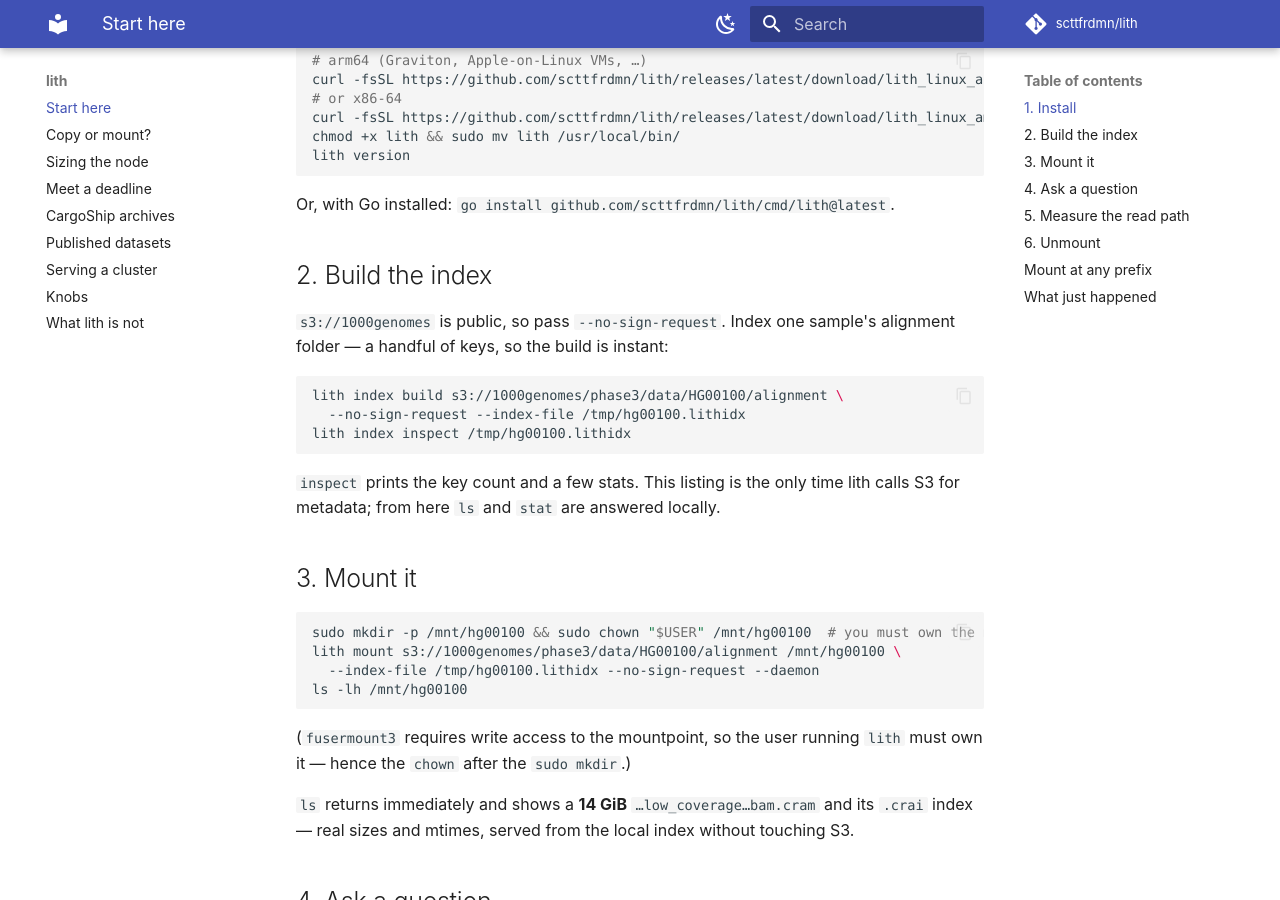
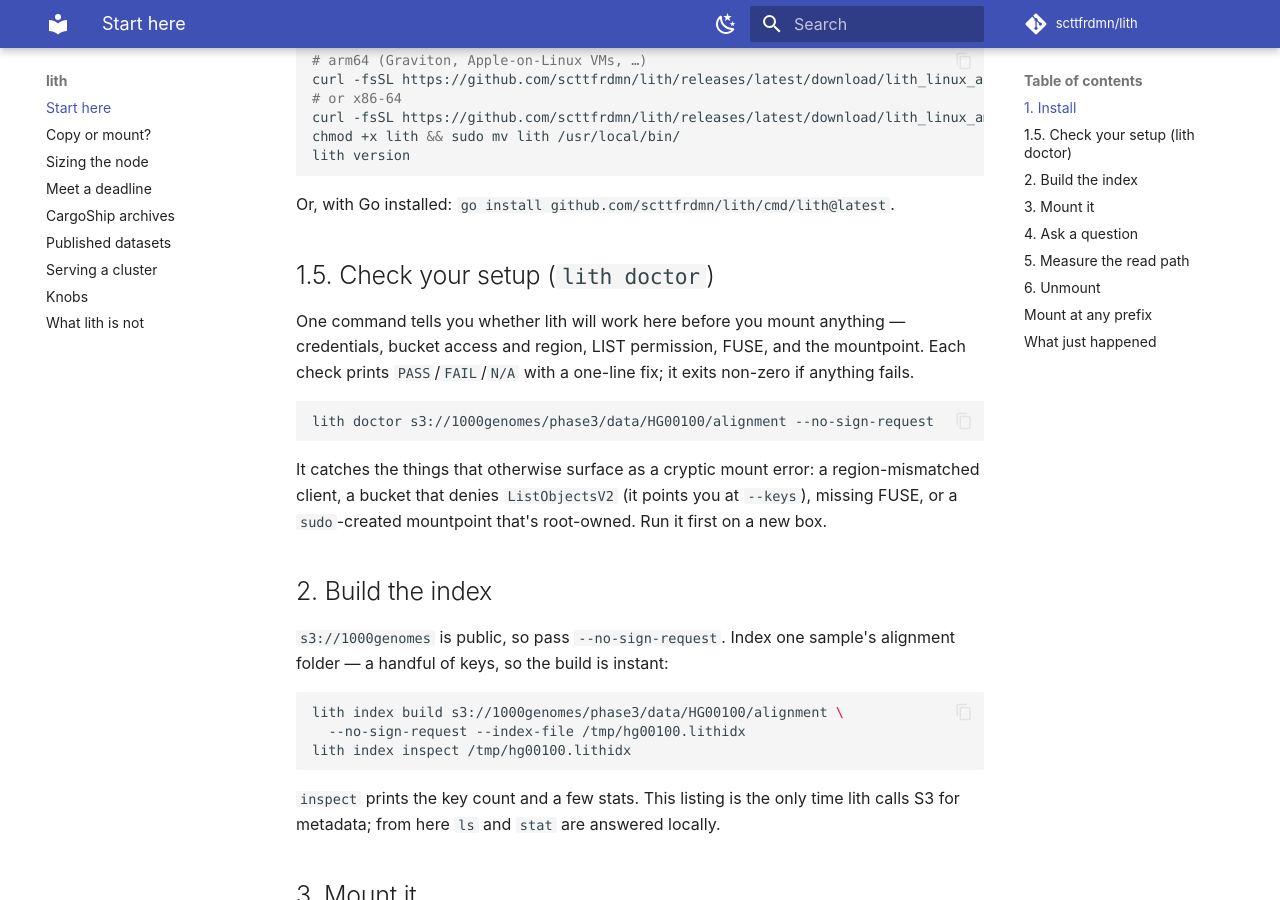
Before and after one commit to scttfrdmn/lith, an MkDocs documentation site: the page built from docs/index.md, in a window 1280 px wide and 900 px high, scrolled down 441 px. Built offline with MkDocs 1.6.1 and Material for MkDocs 9.7.7, drawn with Linux system fonts in a browser that asks for light colours; comment, search, counter and statistics services are not loaded.

Commit message:
docs: add lith doctor as the Start-here pre-flight step (#180) (#188)
The five-minute path (M12 Step 5) verified literally on a clean box — install,
index build, mount, read a CRAM header, umount — plus @current and the gateway.
Adds lith doctor as step 1.5 so a stranger checks credentials/region/LIST/FUSE/
mountpoint before mounting; it catches exactly the friction the walk hit (a
root-owned mountpoint) with a one-line fix.

````diff
--- a/docs/index.md
+++ b/docs/index.md
@@ -24,6 +24,22 @@ lith version
 ```
 
 Or, with Go installed: `go install github.com/scttfrdmn/lith/cmd/lith@latest`.
+
+## 1.5. Check your setup (`lith doctor`)
+
+One command tells you whether lith will work here before you mount anything —
+credentials, bucket access and region, LIST permission, FUSE, and the mountpoint.
+Each check prints `PASS`/`FAIL`/`N/A` with a one-line fix; it exits non-zero if
+anything fails.
+
+```bash
+lith doctor s3://1000genomes/phase3/data/HG00100/alignment --no-sign-request
+```
+
+It catches the things that otherwise surface as a cryptic mount error: a
+region-mismatched client, a bucket that denies `ListObjectsV2` (it points you at
+`--keys`), missing FUSE, or a `sudo`-created mountpoint that's root-owned. Run it
+first on a new box.
 
 ## 2. Build the index
 
````
